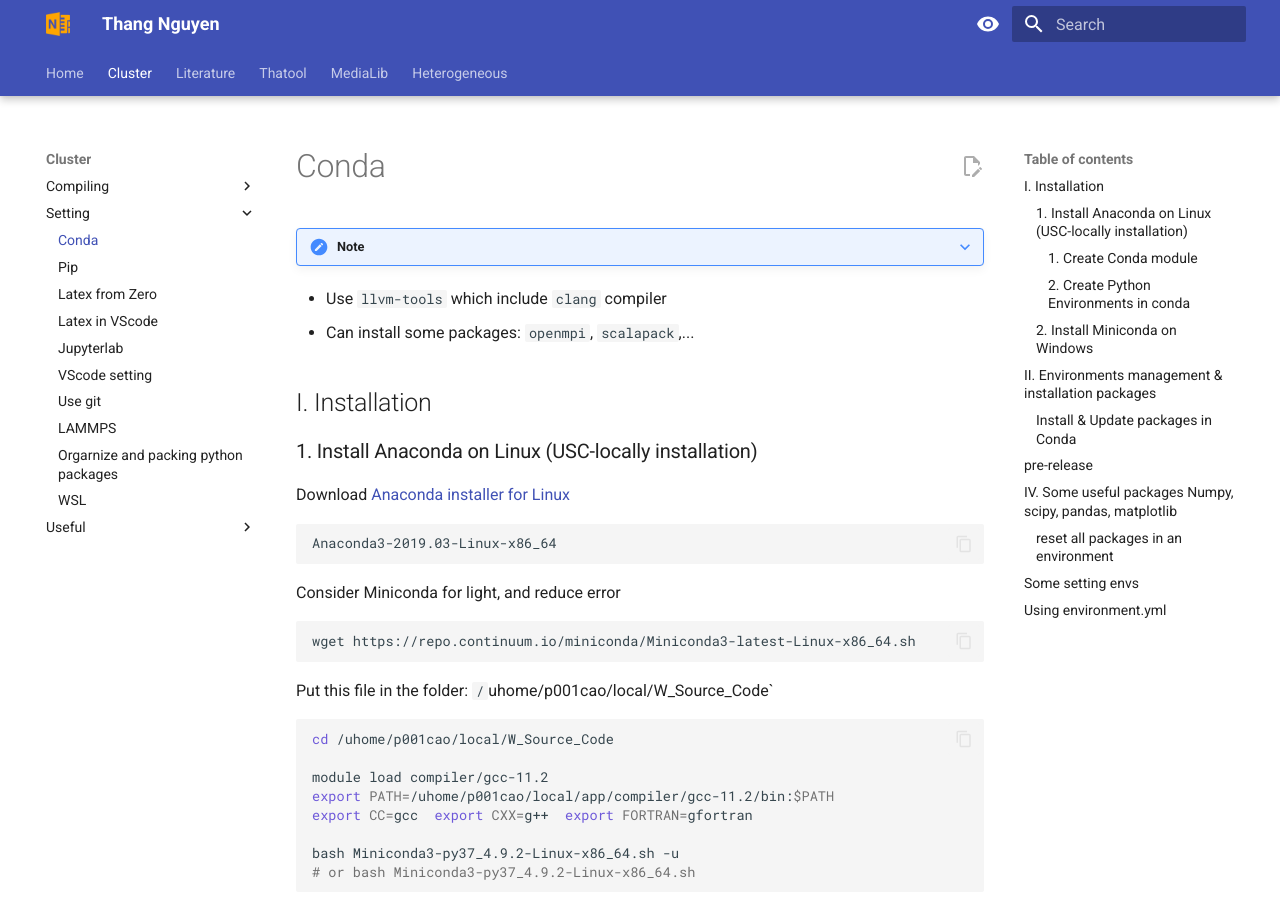
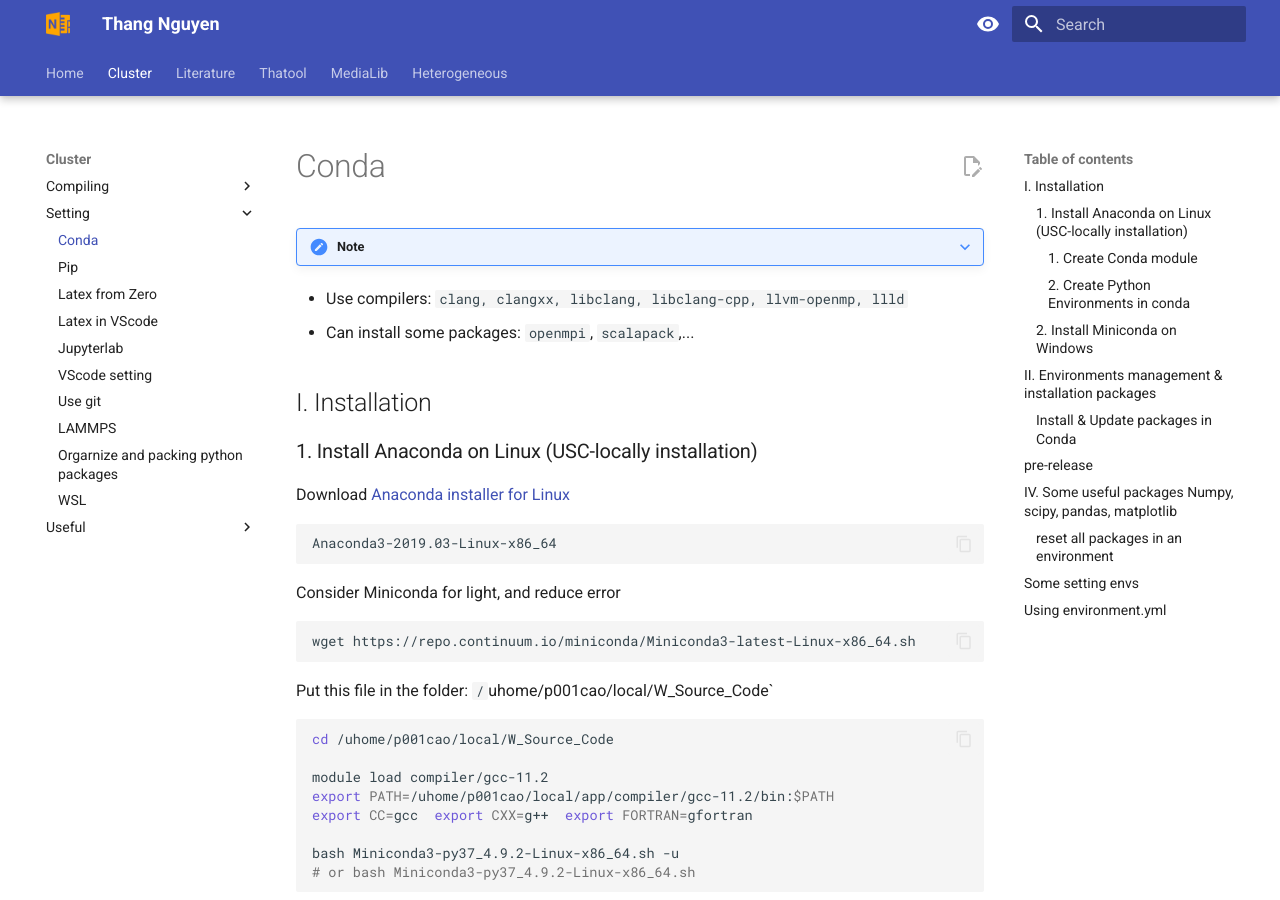
Before and after one commit to thangckt/thangckt.github.io, an MkDocs documentation site: the page built from docs/cluster/appSetting/Conda.md, in a window 1280 px wide and 900 px high. Built offline with MkDocs 1.6.1 and Material for MkDocs 9.7.7, drawn with Linux system fonts in a browser that asks for light colours; the version menu is left out.

Commit message:
Update Conda.md

```diff
--- a/docs/cluster/appSetting/Conda.md
+++ b/docs/cluster/appSetting/Conda.md
@@ -3,7 +3,7 @@
 
 ???+ note
 
-   - Use `llvm-tools` which include `clang` compiler
+   - Use compilers: `clang, clangxx, libclang, libclang-cpp, llvm-openmp, llld`
    - Can install some packages: `openmpi`, `scalapack`,...
 
 
```
